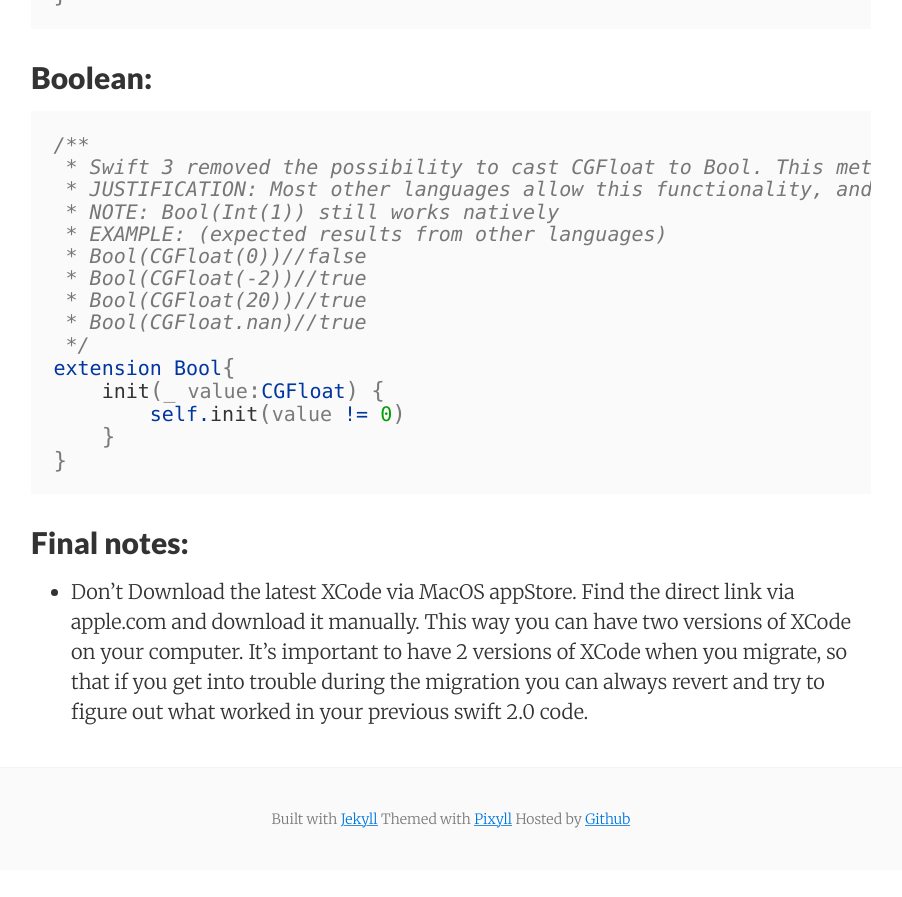
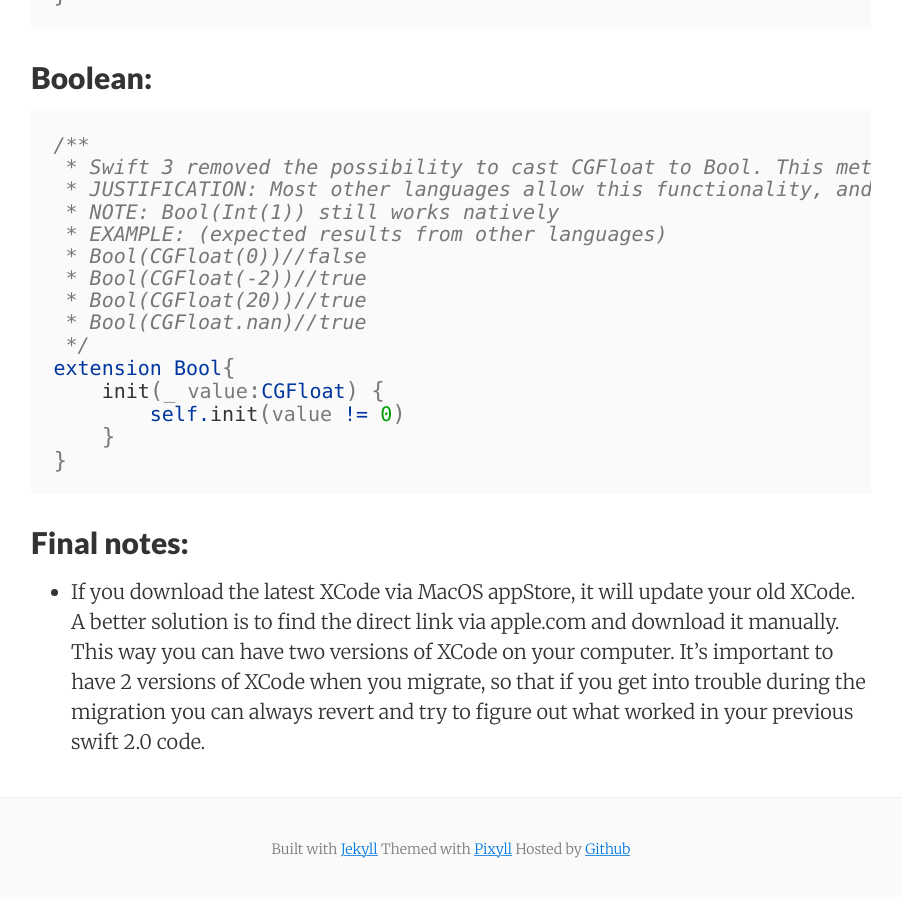
Before and after one commit to stylekit/stylekit.github.io, a Jekyll site: the page built from _posts/2017-01-12-swift-3-migration.md, in a window 1280 px wide and 900 px high, scrolled down 2122 px. Shown: the top 897 px of the window, without its empty margins (189-1091 px from the left). Built offline with Jekyll 4.4.1, drawn with Linux system fonts in a browser that asks for light colours; nearby versions of some CDN libraries; comment, search, counter and statistics services are not loaded; before the commit the page ends 2992 px from its top, so only the background shows below that.

Commit message:
Files modified: 1


Modified 1 file:
_posts/2017-01-12-swift-3-migration.md

```diff
--- a/_posts/2017-01-12-swift-3-migration.md
+++ b/_posts/2017-01-12-swift-3-migration.md
@@ -79,4 +79,4 @@ extension Bool{
 
 ## Final notes:
 
-- Don't Download the latest XCode via MacOS appStore. Find the direct link via apple.com and download it manually. This way you can have two versions of XCode on your computer. It's important to have 2 versions of XCode when you migrate, so that if you get into trouble during the migration you can always revert and try to figure out what worked in your previous swift 2.0 code.
+- If you download the latest XCode via MacOS appStore, it will update your old XCode. A better solution is to find the direct link via apple.com and download it manually. This way you can have two versions of XCode on your computer. It's important to have 2 versions of XCode when you migrate, so that if you get into trouble during the migration you can always revert and try to figure out what worked in your previous swift 2.0 code.
```
